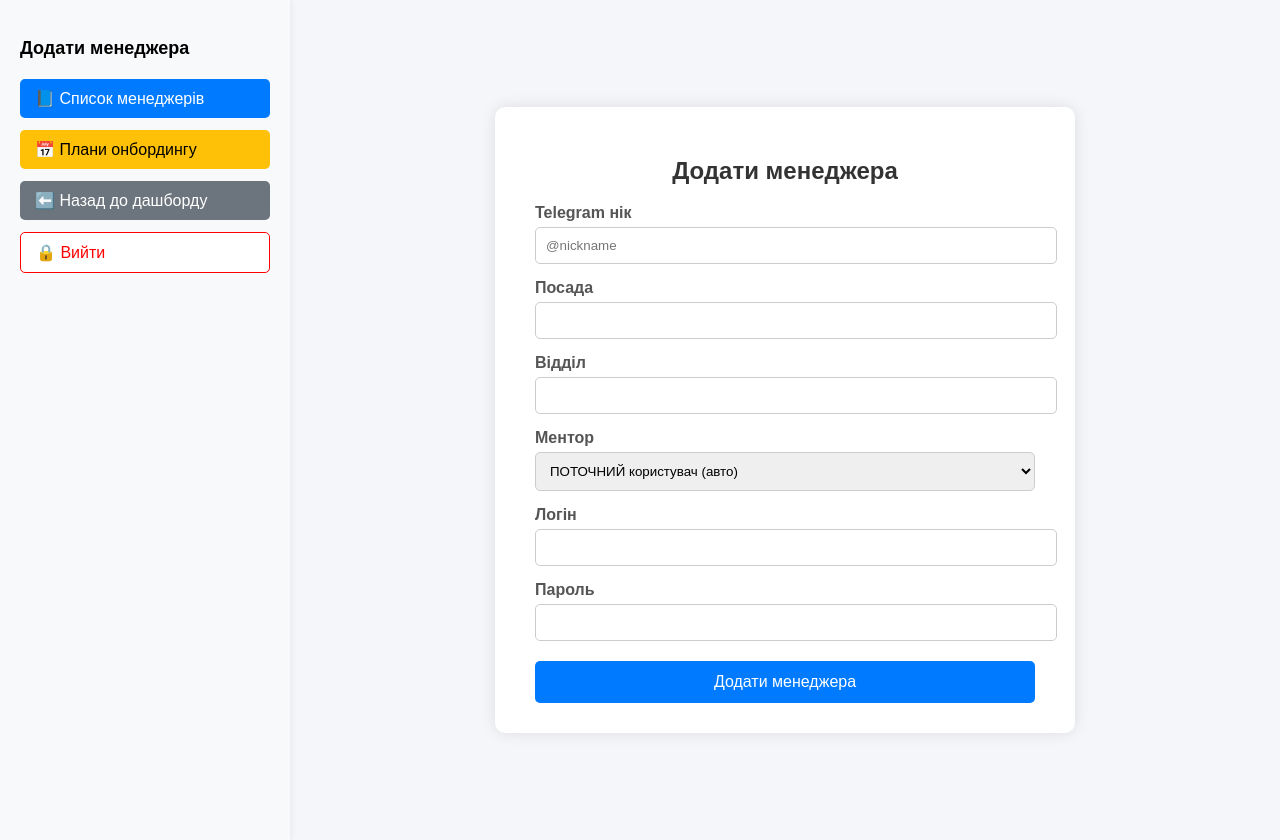
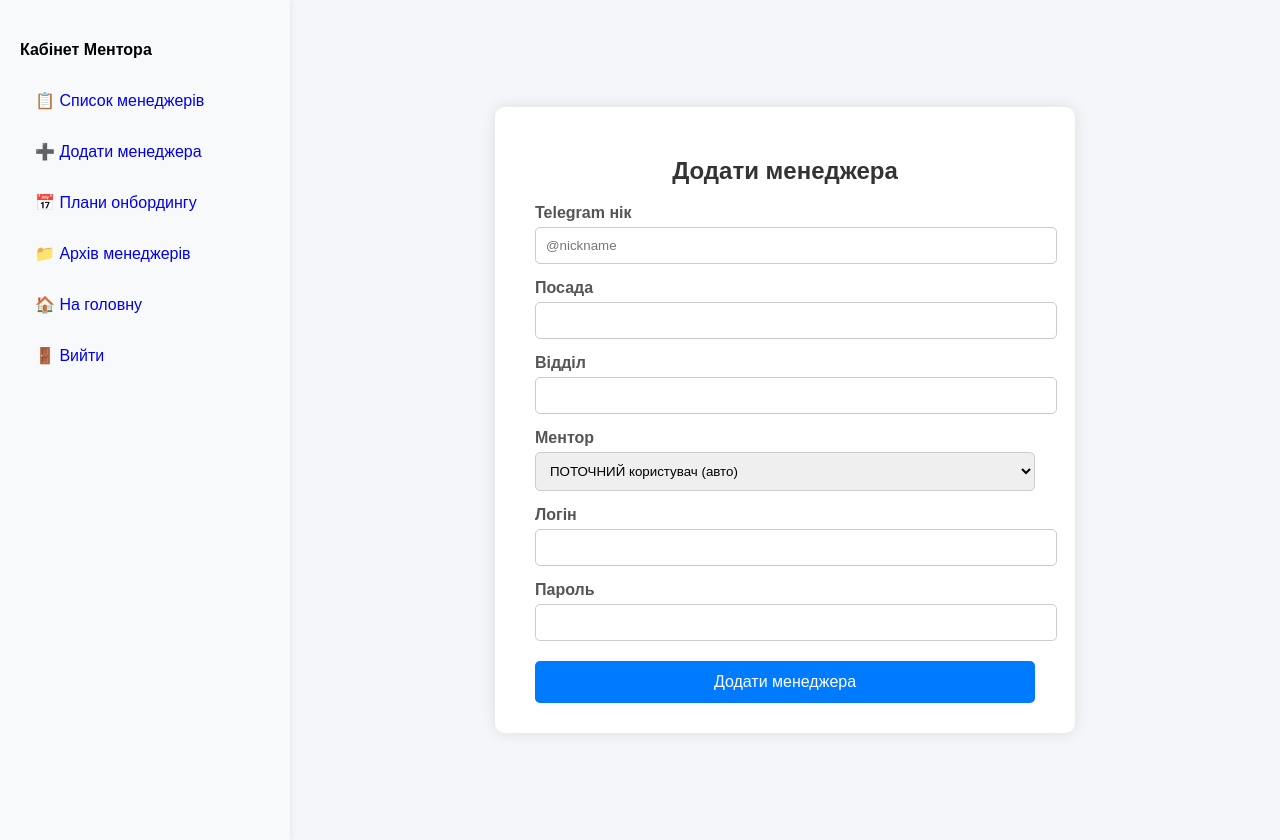
Before and after one commit to Taras-operation/onboarding-crm, a Python web app: template onboarding_crm/templates/add_manager.html in a window 1280 px wide. Run offline with Jinja, Linux system fonts and the light colour scheme; the template is opened without the code that fills it, so the values that code supplies are empty.

Commit message:
сайд бар добавил

```diff
--- a/onboarding_crm/templates/add_manager.html
+++ b/onboarding_crm/templates/add_manager.html
@@ -119,13 +119,9 @@
   </style>
 </head>
 <body>
-  <div class="sidebar">
-    <h3>Додати менеджера</h3>
-    <a href="{{ url_for('main.managers_list') }}" class="list">📘 Список менеджерів</a>
-    <a href="{{ url_for('main.onboarding_plans') }}" class="plans">📅 Плани онбордингу</a>
-    <a href="{{ url_for('main.mentor_dashboard') }}" class="back">⬅️ Назад до дашборду</a>
-    <a href="{{ url_for('main.logout') }}" class="logout">🔒 Вийти</a>
-  </div>
+
+<!-- Сайдбар -->
+  {% include 'components/mentor_sidebar.html' %}
 
   <div class="content">
     <div class="form-box">
--- a/onboarding_crm/templates/components/mentor_sidebar.html
+++ b/onboarding_crm/templates/components/mentor_sidebar.html
@@ -1,5 +1,3 @@
-<!-- mentor_sidebar.html -->
-
 <div class="sidebar d-flex flex-column">
   <h4 class="mb-4 text-center">Кабінет Ментора</h4>
 
@@ -19,8 +17,8 @@
     📁 Архів менеджерів
   </a>
 
-  <a href="{{ url_for('main.managers_list') }}" class="btn btn-info text-white mb-2">
-    📊 Результати тестів
+  <a href="{{ url_for('main.mentor_dashboard') }}" class="btn btn-info text-white mb-2">
+    🏠 На головну
   </a>
 
   <a href="{{ url_for('main.logout') }}" class="btn btn-outline-danger mt-2">
--- a/onboarding_crm/templates/managers_list.html
+++ b/onboarding_crm/templates/managers_list.html
@@ -6,6 +6,9 @@
     <link href="https://cdn.jsdelivr.net/npm/bootstrap@5.3.0/dist/css/bootstrap.min.css" rel="stylesheet">
 </head>
 <body class="bg-light">
+
+  {% include 'mentor_sidebar.html' %}
+
 <div class="container mt-5">
     <h2 class="mb-4 text-center">📋 Список Менеджерів</h2>
 
```
Also changed, not shown: onboarding_crm/templates/archived_managers.html (+11 -3 lines).
